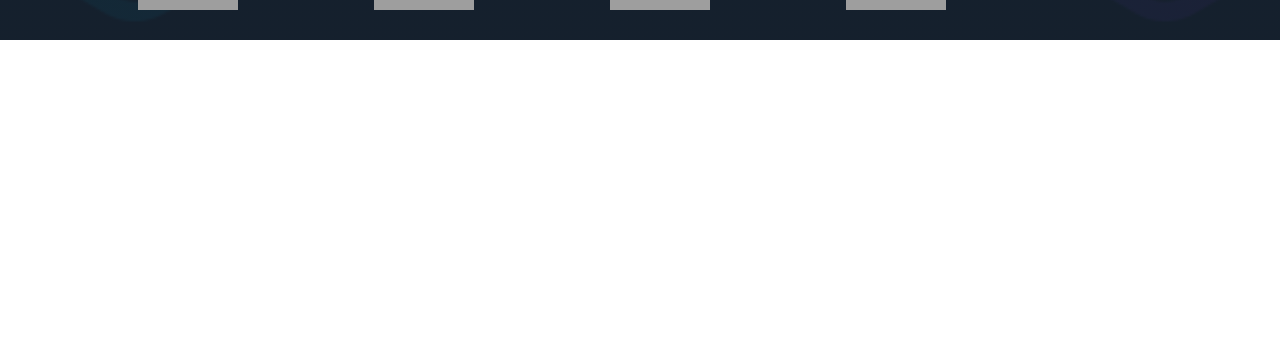
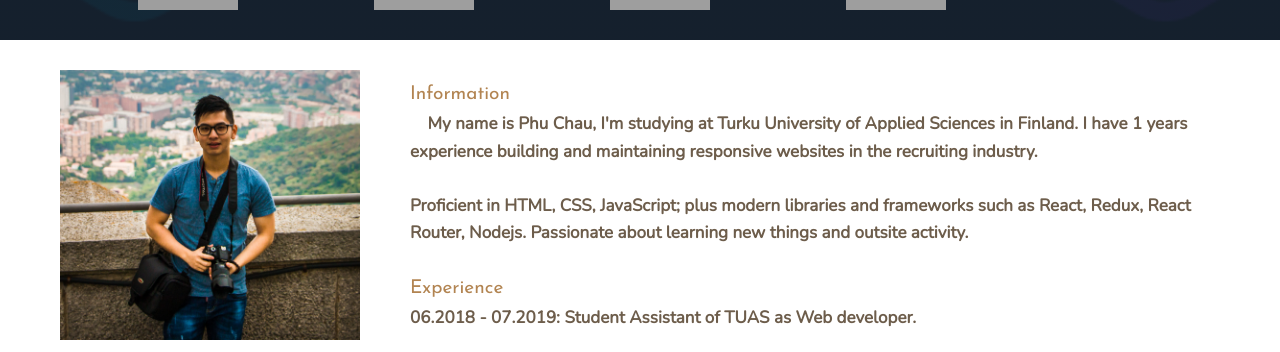
Before and after one commit to vinhphu101195/Phu-Chau-Portfolio-2, a React (Create React App) app: page / in a window 1280 px wide. Shown: the part 600-952 px from the top of the page. Before the commit the page ends 800 px from the top, so only its background shows below. Built offline with nearby package versions, Linux system fonts and the light colour scheme; grey boxes are pictures that could not be loaded.

Commit message:
build profile

```diff
--- a/src/App.js
+++ b/src/App.js
@@ -1,5 +1,6 @@
 import React from "react";
 import Header from "./components/headerPage/HeaderPage";
+import Profile from "./components/profile/Profile";
 
 import "./sass/main.scss";
 
@@ -7,6 +8,7 @@ function App() {
   return (
     <div className="container">
       <Header></Header>
+      <Profile></Profile>
     </div>
   );
 }
--- a/src/components/headerPage/HeaderPage.js
+++ b/src/components/headerPage/HeaderPage.js
@@ -13,8 +13,8 @@ const Home = () => {
         <h3 className="heading-3 ">Work Hard - Play Hard</h3>
       </div>
       <div className="header__bottom">
-        <div class="header__seenon-text">Technology</div>
-        <div class="header__seenon-logos">
+        <div className="header__seenon-text">Technology</div>
+        <div className="header__seenon-logos">
           <img src={htmllogo} alt="Seen on logo 1" width="100rem" />
           <img src={csslogo} alt="Seen on logo 2" width="100rem" />
           <img src={javascriptlogo} alt="Seen on logo 3" width="100rem" />
--- a/src/components/headerPage/_home.scss
+++ b/src/components/headerPage/_home.scss
@@ -1,4 +1,5 @@
 .header {
+  grid-column: column-start / main-end;
   background-color: $color-grey-dark-1;
   background-image: linear-gradient(
       rgba($color-secondary, 0.93),
--- a/src/components/profile/Profile.js
+++ b/src/components/profile/Profile.js
@@ -1,7 +1,35 @@
 import React from "react";
+import avatar from "./img/avatar.jpg";
 
 const Profile = () => {
-  return <section className="profile"></section>;
+  return (
+    <section className="profile">
+      <img
+        src={avatar}
+        alt="Seen on logo 1"
+        className="profile-avatar"
+        width="300rem"
+      />
+      <div className="profile__infor">
+        <p class="profile__text">
+          <h4 className="heading-4">Information</h4>
+          &nbsp;&nbsp;&nbsp; My name is Phu Chau, I'm studying at Turku
+          University of Applied Sciences in Finland. I have 1 years experience
+          building and maintaining responsive websites in the recruiting
+          industry.
+          <br></br>
+          <br></br>
+          Proficient in HTML, CSS, JavaScript; plus modern libraries and
+          frameworks such as React, Redux, React Router, Nodejs. Passionate
+          about learning new things and outsite activity.
+          <br></br>
+          <br></br>
+          <h4 className="heading-4">Experience</h4>
+          06.2018 - 07.2019: Student Assistant of TUAS as Web developer.
+        </p>
+      </div>
+    </section>
+  );
 };
 
 export default Profile;
--- a/src/components/profile/_profile.scss
+++ b/src/components/profile/_profile.scss
@@ -0,0 +1,15 @@
+.profile {
+  grid-column: main-start/ col-end 6;
+
+  display: flex;
+
+  &__text {
+    font-size: 1.7rem;
+    margin-left: 5rem;
+    font-weight: 600;
+    margin-top: 1rem;
+  }
+}
+.space {
+  margin-left: 2rem;
+}
--- a/src/sass/_base.scss
+++ b/src/sass/_base.scss
@@ -37,4 +37,11 @@ body {
 .container {
   display: grid;
   grid-template-rows: 80vh repeat(5, min-content);
+  grid-template-columns:
+    [column-start] 6rem [column-end main-start] repeat(
+      6,
+      [col-start] minmax(min-content, 1fr) [col-end] 6rem
+    )
+    [main-end];
+  grid-row-gap: 3rem;
 }
--- a/src/sass/_typography.scss
+++ b/src/sass/_typography.scss
@@ -30,13 +30,7 @@
 .heading-4 {
   @extend %heading;
   font-size: 1.9rem;
-
-  &--light {
-    color: $color-grey-light-1;
-  }
-  &--dark {
-    color: $color-grey-dark-1;
-  }
+  color: $color-primary-dark;
 }
 
 .btn {
```
Also changed, not shown: src/components/profile/img/avatar-cut.PNG (deleted).
